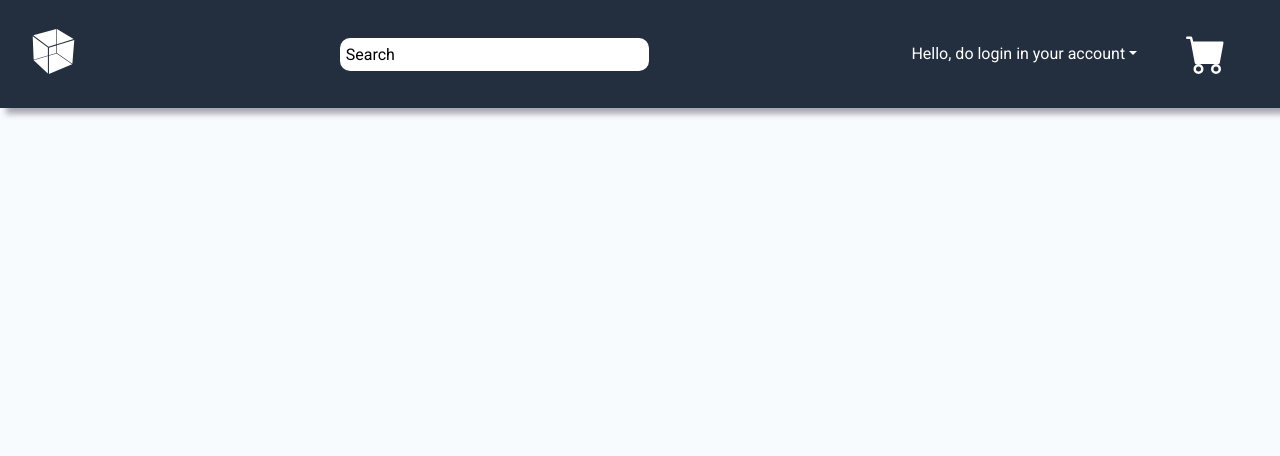
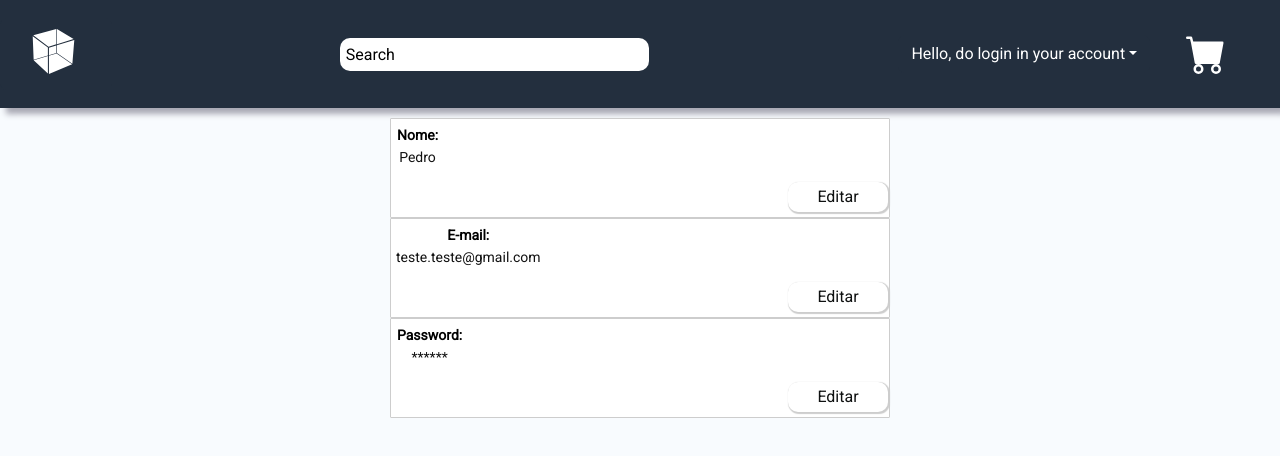
Before and after one commit to VitorKreis/Amazon, a React (Create React App) app in the folder front-end/: page /You in a window 1280 px wide. Shown: the top 456 px of the page. Built offline with nearby package versions, Linux system fonts and the light colour scheme; a web font is replaced by a local one.

Commit message:
Working on your page

```diff
--- a/front-end/src/App.jsx
+++ b/front-end/src/App.jsx
@@ -5,8 +5,9 @@ import Narbar from './layout/navbar';
 // Pages
 import Home from './pages/home';
 import Login from './pages/login';
-import NewAccount from './pages/NewAccount';
+import NewAccount from './pages/newAccount';
 import About from './pages/about';
+import Account from './pages/Account';
 
 function App() {
   return (
@@ -17,6 +18,7 @@ function App() {
         <Route path="/login" element={<Login />} />
         <Route path="/newAccount" element={<NewAccount />} />
         <Route path="/about" element={<About />} />
+        <Route path="/You" element={<Account />} />
       </Routes>
     </Router>
   );
--- a/front-end/src/layout/ProductCard.css
+++ b/front-end/src/layout/ProductCard.css
@@ -28,14 +28,13 @@
     display: flex;
     background-color: #ffffff;
     text-align: center;
+    object-fit: contain;
     border-radius: 1px;
     border: none;
     width: auto;
     height: auto;
     max-width: 150px;
     max-height: 150px;
-    object-fit: cover;
-    margin-bottom: 15px;
 }
 
 
--- a/front-end/src/layout/navbar.jsx
+++ b/front-end/src/layout/navbar.jsx
@@ -30,7 +30,7 @@ function Navbar() {
   return (
     <div className="Container">
       <nav className="nav navbar">
-        <button className="icon-button btn btn" type="button"><Link className="icon" onClick={reloads} to="/"><SiGtk /></Link></button>
+        <button className="icon-button btn btn" onClick={reloads} type="button"><Link className="icon" to="/"><SiGtk /></Link></button>
             <input className="search" type="text" placeholder="Search" />
         <ul className="list">
           <div className="dropdown">
@@ -38,7 +38,7 @@ function Navbar() {
             <ul className="dropdown-menu">
               <li><p className="dropdown-item">List</p></li>
               <li><Link to="/about" className="dropdown-item">About</Link></li>
-              {localStorage.getItem('token') ? <li><p className="dropdown-item">You</p></li> : <li><Link className="dropdown-item" to="/login">Login</Link></li>}
+              {localStorage.getItem('token') ? <li><Link className="dropdown-item" to="/You">You</Link></li> : <li><Link className="dropdown-item" to="/login">Login</Link></li>}
               <li><button className="dropdown-item" type="reset" onClick={handleLogout}>Logout</button></li>
             </ul>
           </div>
--- /dev/null
+++ b/front-end/src/pages/Account.css
@@ -0,0 +1,60 @@
+.container{
+    display: flex;
+    flex-direction: column;
+    margin-top: 10px;
+}
+
+
+.card{
+    display: flex;
+    border: 1px solid #cdcdcd;
+    margin: 0;
+    padding: 0;
+    max-height: 100px;
+    border-radius: 1px;
+    justify-self: center;
+}
+
+.card-head{
+    display: flex;
+    align-self: start;
+    justify-self: baseline;
+    flex-direction: column;
+    margin: 5px;
+}
+
+.card-head p{
+    font-size: 14px;
+    font-weight: bold;
+    color: #000000;
+    padding: 1px;
+    margin: 0;
+}
+
+.card-head span{
+    font-size: 14px;
+    color:#111111;
+}
+
+
+.card-body{
+    justify-content: center;
+    display: flex;
+    align-self: flex-end;
+}
+
+
+.card-body button{
+    width: 100px;
+    height: 30px;
+    border: 0;
+    border-radius: 10px;
+    box-shadow: 1px 1px 1px 1px #cdcdcd;
+    background-color: white;
+    color: #0f1111;
+}
+
+
+.card-body button:hover{
+    background-color: #d5d9d9;
+}
--- /dev/null
+++ b/front-end/src/pages/Account.jsx
@@ -0,0 +1,37 @@
+import './Account.css';
+
+function Account() {
+  return (
+        <div className="container">
+            <div className="card">
+    <div className="card-head">
+        <p>Nome:</p>
+        <span>Pedro</span>
+    </div>
+    <div className="card-body">
+        <button type="button">Editar</button>
+    </div>
+            </div>
+<div className="card">
+    <div className="card-head">
+        <p>E-mail:</p>
+        <span>teste.teste@gmail.com</span>
+    </div>
+    <div className="card-body">
+        <button type="button">Editar</button>
+    </div>
+</div>
+<div className="card">
+<div className="card-head">
+    <p>Password:</p>
+    <span>******</span>
+</div>
+<div className="card-body">
+    <button type="button">Editar</button>
+</div>
+</div>
+        </div>
+  );
+}
+
+export default Account;
```
